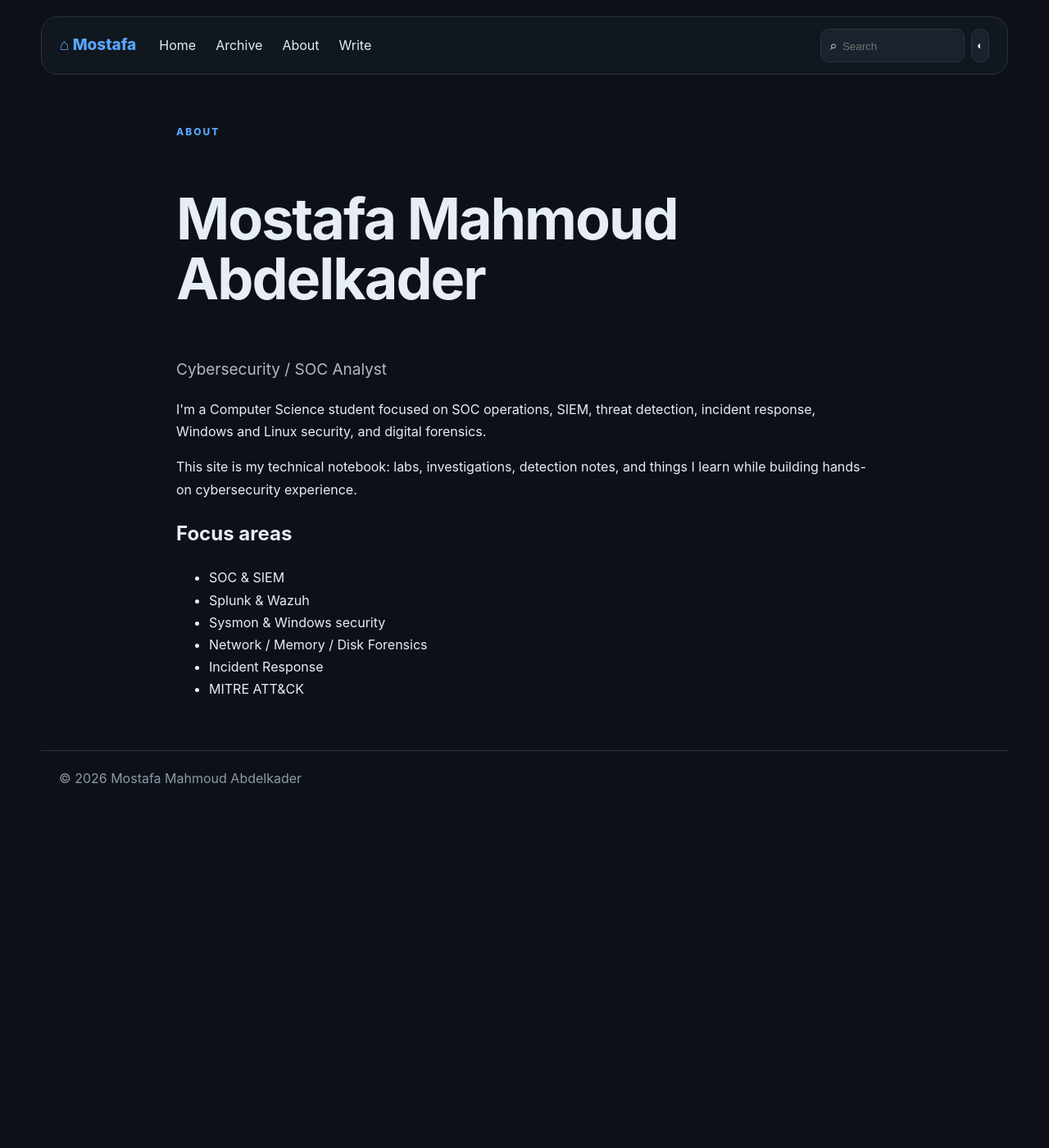
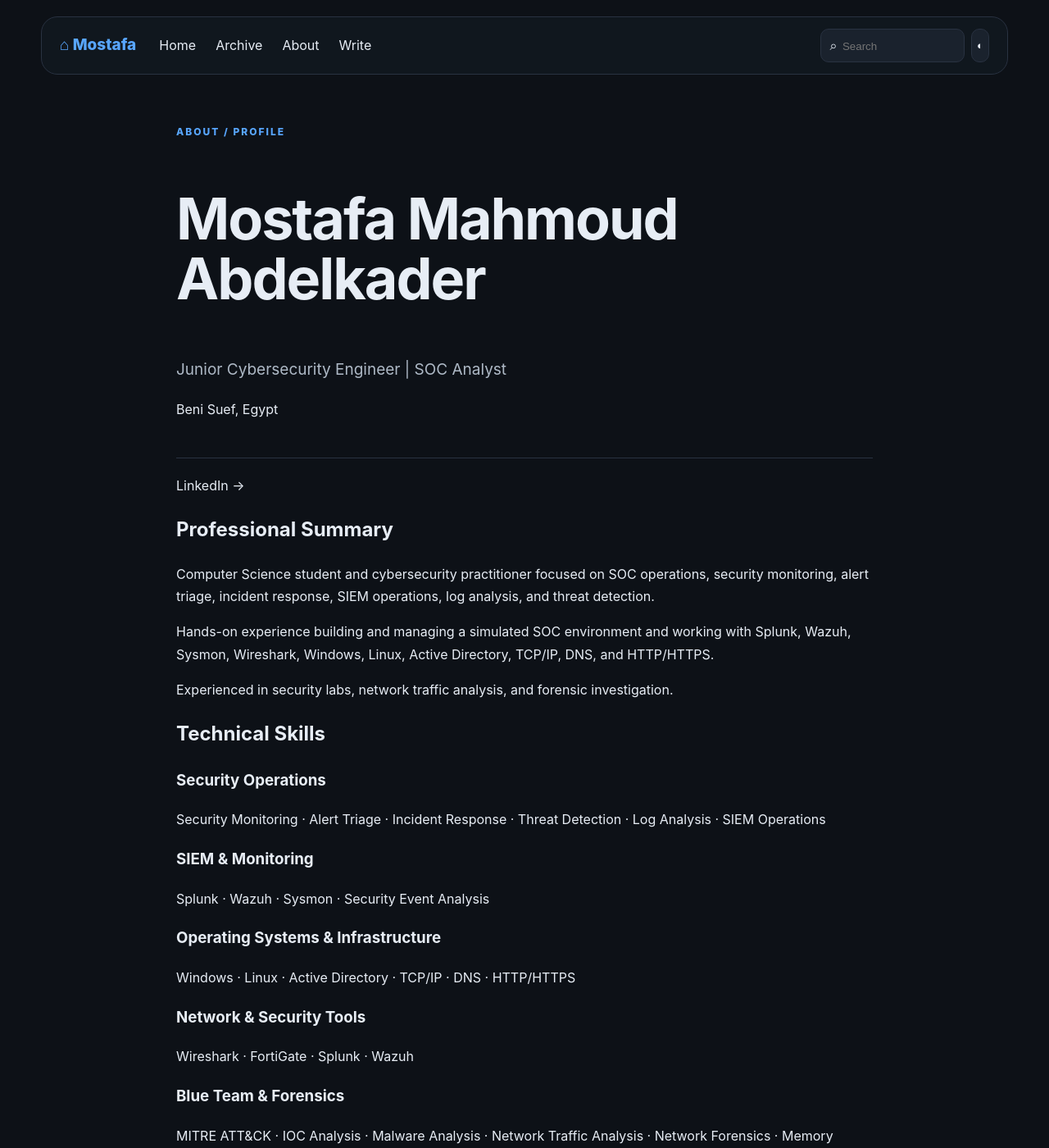
Before and after one commit to mosta5amahmoud/cybersecurity-blog, a Jekyll site: the page built from about/index.html, in a window 1280 px wide and 1400 px high. Shown: the whole window at 82% size. Built offline with Jekyll 4.4.1, drawn with Linux system fonts in a browser that asks for light colours; comment, search, counter and statistics services are not loaded; some of the changed text lies outside the part shown.

Commit message:
Update index.html

```diff
--- a/about/index.html
+++ b/about/index.html
@@ -5,35 +5,144 @@ title: About
 
 <article class="article">
 
-<p class="eyebrow">ABOUT</p>
+  <p class="eyebrow">ABOUT / PROFILE</p>
 
   <h1>Mostafa Mahmoud Abdelkader</h1>
 
   <p class="article-lead">
-Cybersecurity / SOC Analyst
+    Junior Cybersecurity Engineer | SOC Analyst
   </p>
 
   <p>
-I'm a Computer Science student focused on SOC operations, SIEM,
-threat detection, incident response, Windows and Linux security,
-and digital forensics.
+    Beni Suef, Egypt
+  </p>
+
+  <div class="article-footer">
+    <a href="https://www.linkedin.com/in/mostafa-mahmoud-9377b043" target="_blank" rel="noopener">
+      LinkedIn →
+    </a>
+  </div>
+
+  <h2>Professional Summary</h2>
+
+  <p>
+    Computer Science student and cybersecurity practitioner focused on SOC
+    operations, security monitoring, alert triage, incident response, SIEM
+    operations, log analysis, and threat detection.
   </p>
 
   <p>
-This site is my technical notebook: labs, investigations,
-detection notes, and things I learn while building hands-on
-cybersecurity experience.
+    Hands-on experience building and managing a simulated SOC environment
+    and working with Splunk, Wazuh, Sysmon, Wireshark, Windows, Linux,
+    Active Directory, TCP/IP, DNS, and HTTP/HTTPS.
   </p>
 
-<h2>Focus areas</h2>
+  <p>
+    Experienced in security labs, network traffic analysis, and forensic
+    investigation.
+  </p>
+
+  <h2>Technical Skills</h2>
+
+  <h3>Security Operations</h3>
+  <p>
+    Security Monitoring · Alert Triage · Incident Response ·
+    Threat Detection · Log Analysis · SIEM Operations
+  </p>
+
+  <h3>SIEM & Monitoring</h3>
+  <p>
+    Splunk · Wazuh · Sysmon · Security Event Analysis
+  </p>
+
+  <h3>Operating Systems & Infrastructure</h3>
+  <p>
+    Windows · Linux · Active Directory · TCP/IP · DNS · HTTP/HTTPS
+  </p>
+
+  <h3>Network & Security Tools</h3>
+  <p>
+    Wireshark · FortiGate · Splunk · Wazuh
+  </p>
+
+  <h3>Blue Team & Forensics</h3>
+  <p>
+    MITRE ATT&CK · IOC Analysis · Malware Analysis ·
+    Network Traffic Analysis · Network Forensics ·
+    Memory Forensics · Disk Forensics
+  </p>
+
+  <h2>Hands-on Experience</h2>
+
+  <h3>Simulated SOC Environment | Hands-on Cybersecurity Lab</h3>
 
   <ul>
-<li>SOC & SIEM</li>
-<li>Splunk & Wazuh</li>
-<li>Sysmon & Windows security</li>
-<li>Network / Memory / Disk Forensics</li>
-<li>Incident Response</li>
-<li>MITRE ATT&CK</li>
+    <li>
+      Built and managed a simulated SOC environment for security
+      monitoring and investigation practice.
+    </li>
+
+    <li>
+      Performed security log analysis and alert triage using SIEM
+      tooling, with hands-on work in Splunk and Wazuh.
+    </li>
+
+    <li>
+      Analyzed Windows and Sysmon telemetry to investigate process
+      activity, network connections, and potential security events.
+    </li>
+
+    <li>
+      Practiced incident detection and response workflows, IOC analysis,
+      network traffic analysis, and forensic investigation.
+    </li>
   </ul>
 
+  <h2>Courses & Training</h2>
+
+  <ul>
+    <li>CompTIA Network+</li>
+    <li>CompTIA Linux+</li>
+    <li>CompTIA Security+</li>
+    <li>MCSA for SOC & Active Directory</li>
+    <li>eJPT</li>
+    <li>TryHackMe JRPT</li>
+    <li>TryHackMe SOC Level 1</li>
+    <li>CyberDefenders SOC Analyst Tier 1 Path</li>
+    <li>AD Attacks</li>
+    <li>ECIR</li>
+    <li>SANS SEC401</li>
+    <li>SANS SEC450</li>
+    <li>SANS SEC504.1</li>
+    <li>CCD — In Progress</li>
+    <li>NTI FortiGate Training</li>
+  </ul>
+
+  <h2>Education</h2>
+
+  <h3>Beni Suef National University</h3>
+
+  <p>
+    Faculty of Computers and Artificial Intelligence
+    <br>
+    Expected Graduation: 2028
+  </p>
+
+  <h2>Languages</h2>
+
+  <ul>
+    <li>Arabic — Native</li>
+    <li>English — Very Good</li>
+  </ul>
+
+  <h2>Connect With Me</h2>
+
+  <p>
+    <a href="https://www.linkedin.com/in/mostafa-mahmoud-9377b043"
+       target="_blank"
+       rel="noopener">
+      LinkedIn →
+    </a>
+  </p>
+
 </article>
```
Lines whose indentation alone changed are shown as unchanged.
